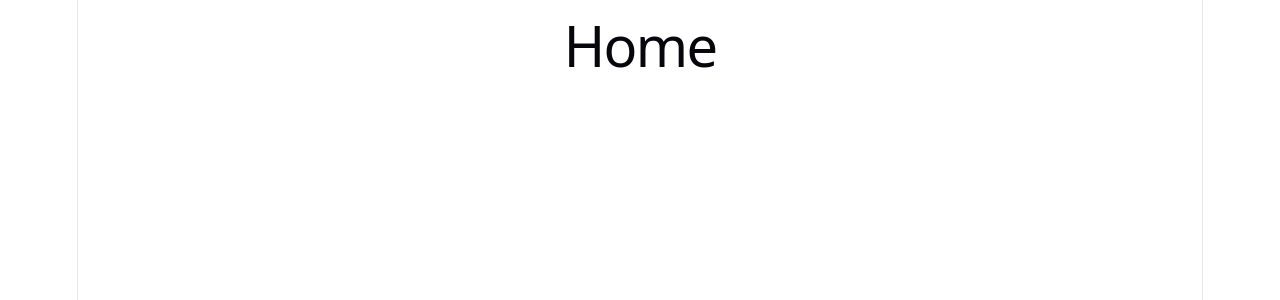
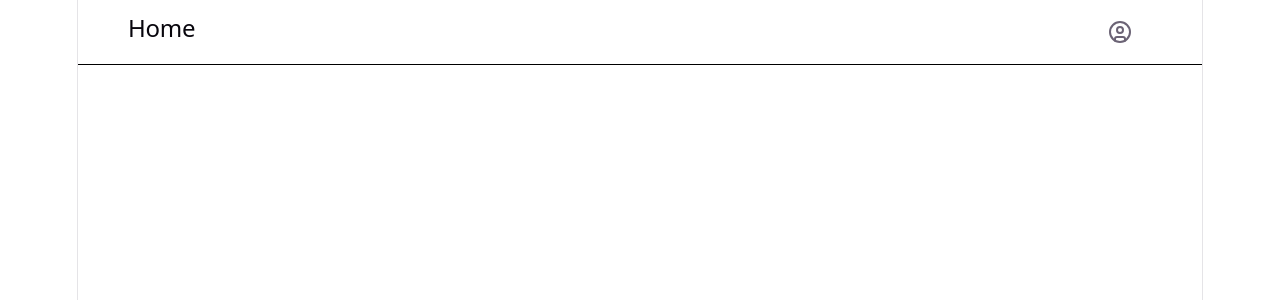
Before and after one commit to JaumeGL626/Project1, a React app in the folder frontend/: page /home in a window 1280 px wide. Shown: the top 300 px of the page. Built offline with nearby package versions, Linux system fonts and the light colour scheme; the HTML template or start-up script is replaced by a standard one.

Commit message:
Added ProfilePicture to Home

```diff
--- a/frontend/package.json
+++ b/frontend/package.json
@@ -10,6 +10,7 @@
     "preview": "vite preview"
   },
   "dependencies": {
+    "lucide-react": "^1.24.0",
     "react": "^19.2.7",
     "react-dom": "^19.2.7",
     "react-router-dom": "^7.18.1"
--- a/frontend/src/App.jsx
+++ b/frontend/src/App.jsx
@@ -6,6 +6,7 @@ import heroImg from './assets/hero.png'
 import LoginPage  from './pages/login-page'
 import './App.css'
 import HomePage from "./pages/home-page";
+import UserProfilePage from "./pages/userProfile-page";
 
 function App() {
 
@@ -14,6 +15,7 @@ function App() {
             <Routes>
                 <Route path="/" element={<LoginPage />} />
                 <Route path="/home" element={<HomePage />} />
+                <Route path="/profile" element={<UserProfilePage/>}/>
             </Routes>
         </BrowserRouter>
     );
--- a/frontend/src/pages/home-page.jsx
+++ b/frontend/src/pages/home-page.jsx
@@ -1,7 +1,27 @@
+import { CircleUser} from 'lucide-react'
+import { useNavigate } from "react-router-dom";
+import '../styles/home-page.css'
+
 function HomePage() {
+
+    const navigate = useNavigate();
+
+    function handleUserProfie(){
+        navigate("/profile")
+    }
+
+
     return (
-        <h1>Home</h1>
-    );
+         <>
+            <header>
+                <h2>Home</h2>
+                <div className="iconUserCircle">
+                    <CircleUser onClick={handleUserProfie}/>
+
+                </div>
+            </header>
+        </>
+    )
 }
 
 export default HomePage;
--- /dev/null
+++ b/frontend/src/pages/userProfile-page.jsx
@@ -0,0 +1,9 @@
+function UserProfilePage(){
+
+    return(
+        <>
+            <h1>Profile</h1>
+        </>
+    )
+}
+export default UserProfilePage;
--- /dev/null
+++ b/frontend/src/styles/home-page.css
@@ -0,0 +1,16 @@
+header{
+    margin:0%;
+    display: flex;
+    flex-direction: row;
+    justify-content: space-between;
+    align-items:center;
+    width: 100%;
+    padding-left: 50px;
+    padding-right: 50px;
+    box-sizing: border-box;
+   border-bottom: 1px solid black;;
+}
+
+.iconUserCircle{
+     cursor: pointer;
+}
```
Also changed, not shown: 1 other file (tests, documents, lock files or other folders).
